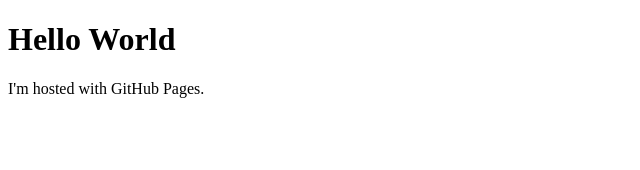
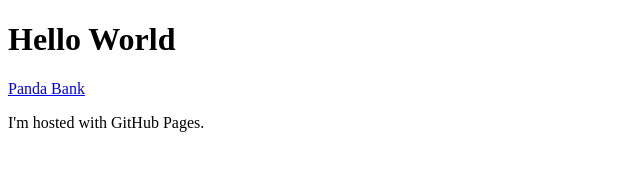
Before and after one commit to Peter-Lin-Art/PeterLinArt.github.io, a plain HTML site: page index.html in a window 1280 px wide. Shown: the whole page, without its empty margins (0-640 px from the left). Drawn offline with Linux system fonts and the light colour scheme.

Commit message:
Update index.html

```diff
--- a/index.html
+++ b/index.html
@@ -2,6 +2,7 @@
 <html>
 <body>
 <h1>Hello World</h1>
+<a href="PandaBank.html">Panda Bank</a>
 <p>I'm hosted with GitHub Pages.</p>
 </body>
 </html>
```
